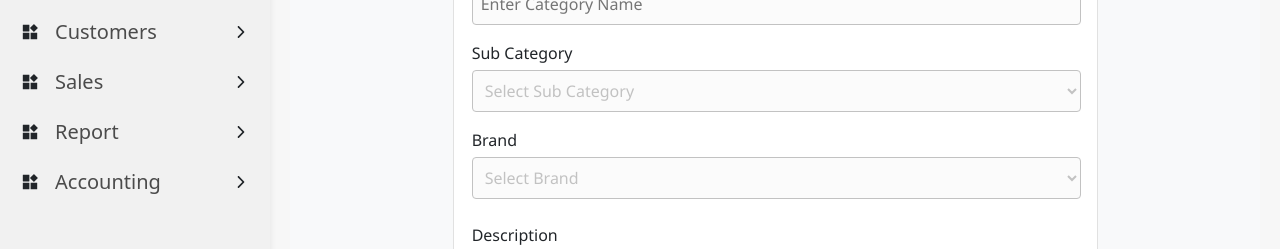
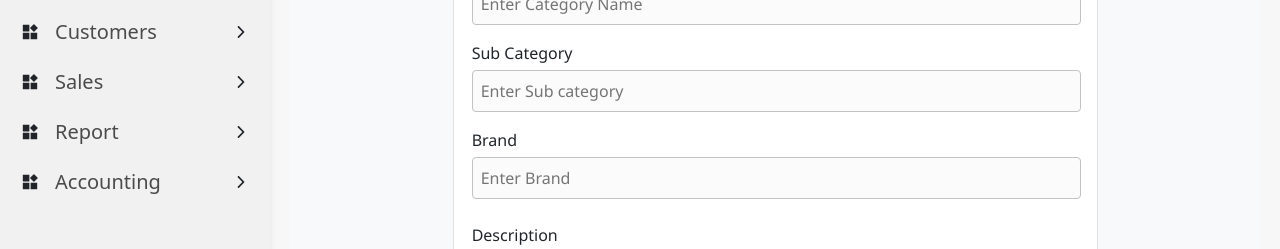
Before and after one commit to codesaurabhk/inventory, a React (Vite) app in the folder Frontend/: page /AddCategory in a window 1280 px wide. Shown: the part 259-508 px from the top of the page. Built offline with nearby package versions, Linux system fonts and the light colour scheme.

Commit message:
working fine till here

```diff
--- a/Frontend/src/component/Customer/AllCustomers.css
+++ b/Frontend/src/component/Customer/AllCustomers.css
@@ -106,7 +106,7 @@
 .modal-popup {
   background-color: #f7f7f7;
   width: 90%;
-  max-width: 1000px;
+  max-width: 1400px;
   padding: 24px;
   border-radius: 12px;
   box-shadow: 0px 4px 20px rgba(0, 0, 0, 0.1);
--- a/Frontend/src/component/inventory/AddCategory.jsx
+++ b/Frontend/src/component/inventory/AddCategory.jsx
@@ -88,20 +88,16 @@ function AddCategory() {
             <div style={{marginTop: '16px',width: '100%'}}>
                 <span>Sub Category</span>
                 <br/>
-                <select style={{width: '100%', padding: '8px', borderRadius: '4px', border: '1px solid #C2C2C2', fontSize: '16px',marginTop: '5px',backgroundColor: '#FBFBFB',color: '#C2C2C2'}}>
-                    <option value="" style={{color:'#C2C2C2'}}>Select Sub Category</option>
-                    <option value="chair" style={{color:'#C2C2C2'}}>Wheel Chair</option>
-                </select>
+                <input type="text" style={{width: '100%', padding: '8px', borderRadius: '4px', border: '1px solid #C2C2C2', fontSize: '16px',marginTop: '5px',backgroundColor: '#FBFBFB',color: '#C2C2C2'}} placeholder='Enter Sub category'>
+                </input>
             </div>
 
             {/* brand */}
             <div style={{marginTop: '16px',width: '100%'}}>
                 <span>Brand</span>
                 <br/>
-                <select style={{width: '100%', padding: '8px', borderRadius: '4px', border: '1px solid #C2C2C2', fontSize: '16px',marginTop: '5px',backgroundColor: '#FBFBFB',color: '#C2C2C2'}}>
-                    <option value="" style={{color:'#C2C2C2'}}>Select Brand</option>
-                    <option value="chair" style={{color:'#C2C2C2'}}>ABC Wheel Chair Company</option>
-                </select>
+                <input type="text" style={{width: '100%', padding: '8px', borderRadius: '4px', border: '1px solid #C2C2C2', fontSize: '16px',marginTop: '5px',backgroundColor: '#FBFBFB',color: '#C2C2C2'}} placeholder='Enter Brand'>
+                </input>
             </div>
 
             {/* description */}
```
